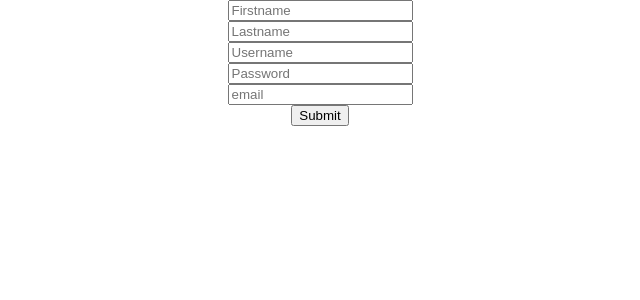
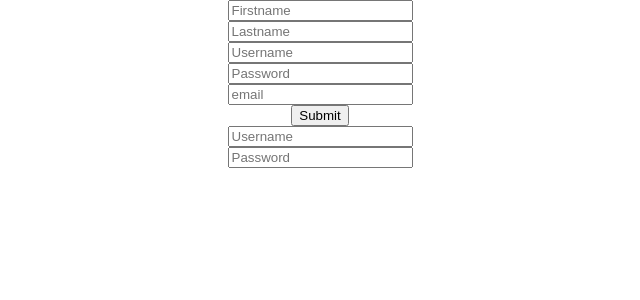
Before and after one commit to arjundubey/mii, a React (Create React App) app: page / in a window 1280 px wide. Shown: the top 300 px of the page, without its empty margins (320-960 px from the left). Built offline with nearby package versions, Linux system fonts and the light colour scheme.

Commit message:
creating rout

```diff
--- a/src/App.js
+++ b/src/App.js
@@ -2,17 +2,19 @@ import React, { Component } from 'react';
 import logo from './logo.svg';
 import './App.css';
 import AppForm from './components/appform';
+import LoginForm from './components/login';
 class App extends Component {
 
   onSubmit=(fields)=>{
-
+    console.log('app comp got:', fields);
   };
   render() {
     return (
       <div className="App">
+
         <AppForm onSubmit={fields=>this.onSubmit(fields)
          }/>
-
+         <LoginForm />
 
       </div>
     );
--- a/src/components/appform.js
+++ b/src/components/appform.js
@@ -18,12 +18,18 @@ class AppForm extends Component{
          });
   };
   onSubmit = e=>{
-    console.log(this.state)
+    //console.log(this.state)
     e.preventDefault();
     this.props.onSubmit(this.state);
+    this.setState({
+        Firstname:'',
+        Lastname:'',
+        Username:'',
+        Password:'',
+        email:'',
+    });
 
-
-  }
+  };
 
    render(){
 
--- /dev/null
+++ b/src/components/login.js
@@ -0,0 +1,31 @@
+import React, { Component } from 'react';
+
+class LoginForm extends React.Component{
+	state = {
+        Username:'',
+        Password:'',
+
+      };
+
+      render(){
+
+          return(
+
+              <form>
+                <input placeholder='Username'                  defaultValue={this.state.Username}  /> <br />
+                <input placeholder='Password' type='Password'   defaultValue={this.state.Password}/>
+
+
+
+
+              </form>
+
+
+          	);
+
+
+
+      }
+  }
+
+   export default LoginForm;
```
Also changed, not shown: src/components/Router.js (added, +16 -0 lines).
